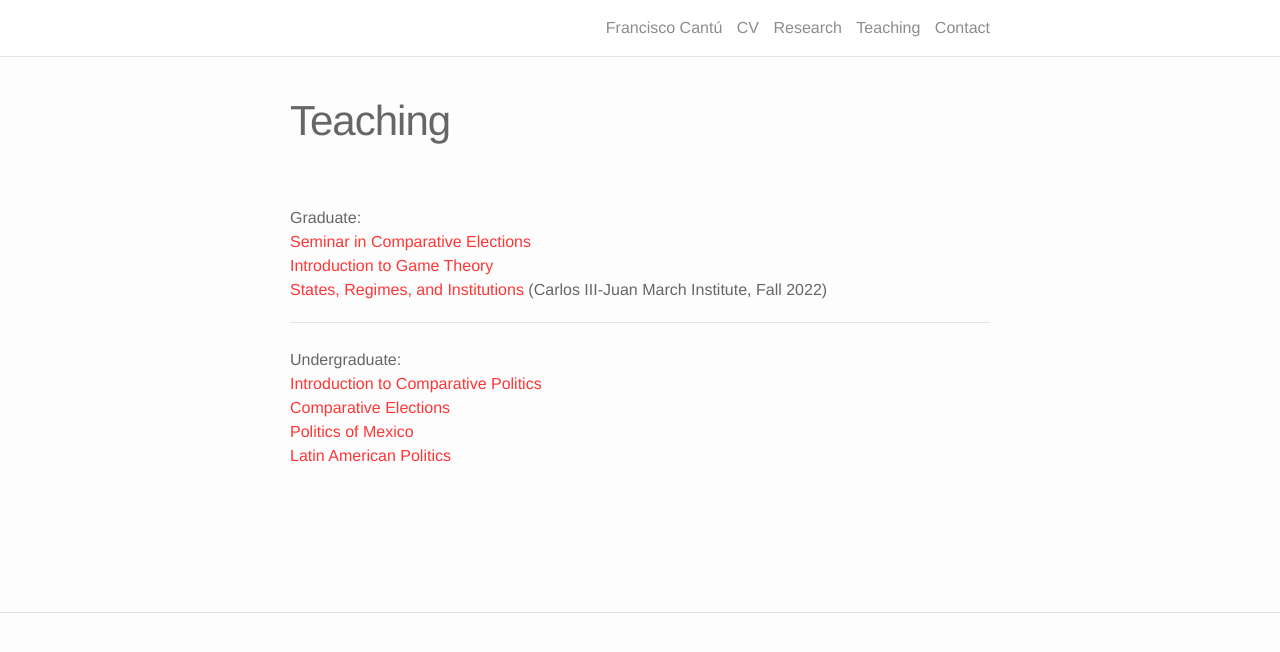
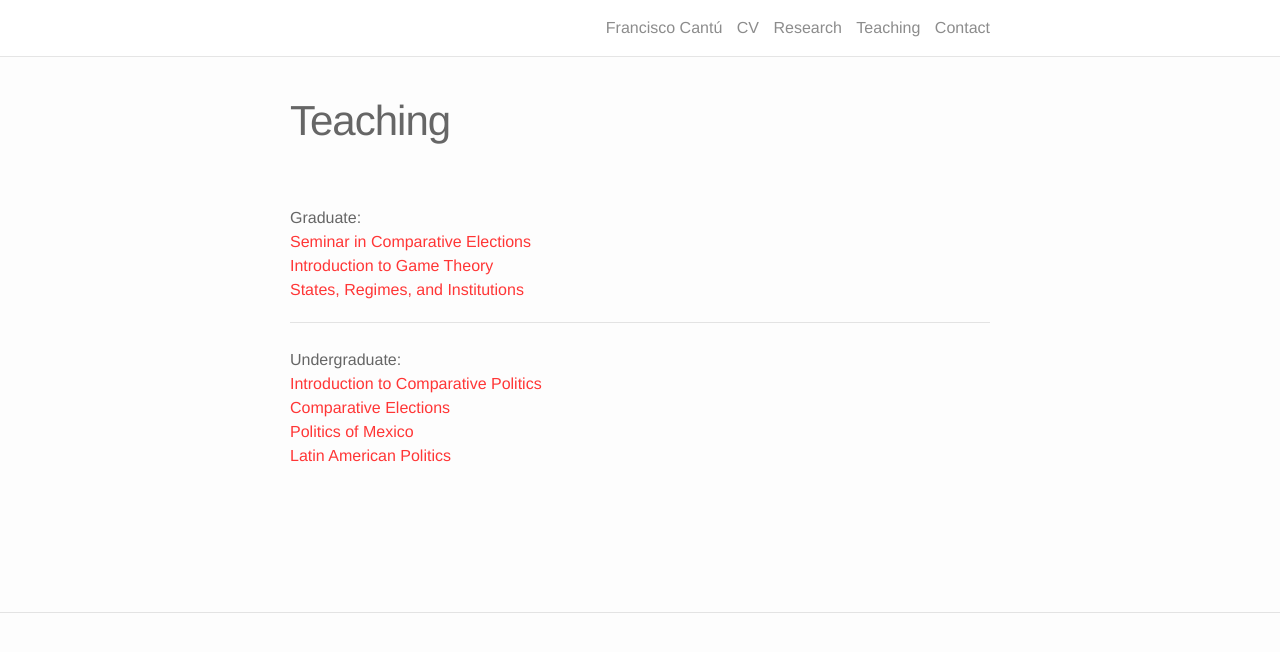
Before and after one commit to franciscocantu/franciscocantu.github.io, a Jekyll site: the page built from teaching.md, in a window 1280 px wide. Shown: the top 652 px of the page. Built offline with Jekyll 4.4.1, drawn with Linux system fonts in a browser that asks for light colours; nearby versions of some CDN libraries.

Commit message:
Update teaching.md

```diff
--- a/teaching.md
+++ b/teaching.md
@@ -11,7 +11,7 @@ Graduate:
 <br>
 <a href="/Syllabi/SyllabusGT2019.pdf">Introduction to Game Theory</a>
 <br>
-<a href="/Syllabi/Syllabus_C3JMI.pdf">States, Regimes, and Institutions</a> (Carlos III-Juan March Institute, Fall 2022)
+<a href="/Syllabi/Syllabus_C3JMI.pdf">States, Regimes, and Institutions</a>
 <br>
 <hr>
 <br>
```
